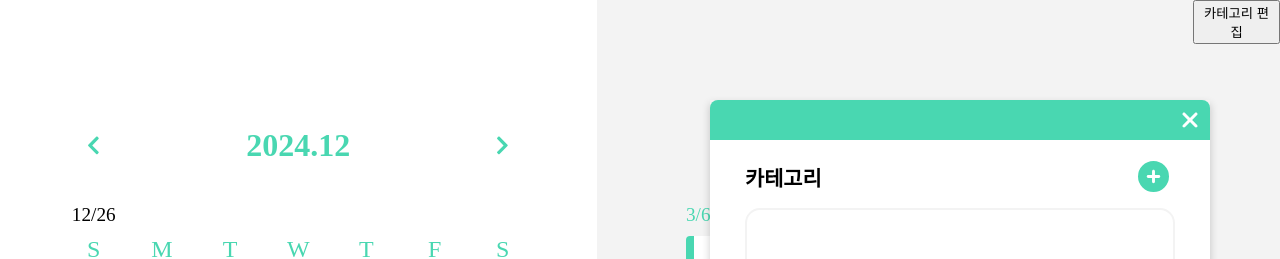
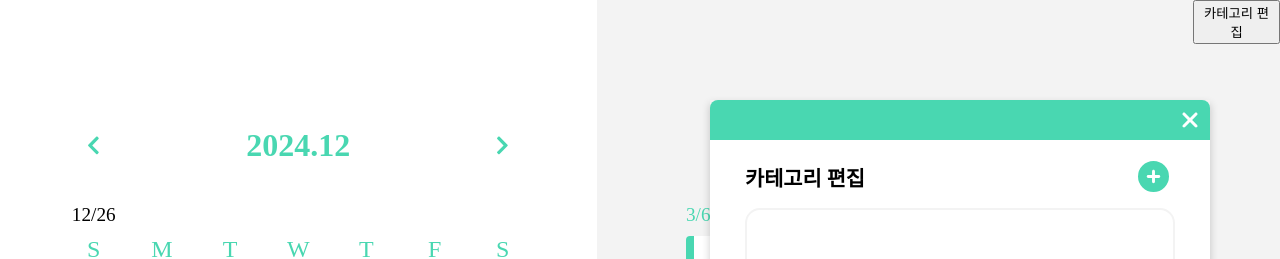
Before and after one commit to ahyeon1117/goormthon_team, a React (Create React App) app in the folder todo/: page / in a window 1280 px wide. Both pictures are taken after a click on the button "카테고리 편집". Shown: the top 259 px of the page. Built offline with nearby package versions, Linux system fonts and the light colour scheme.

Commit message:
[refactor] 카테고리 모달 열림, 닫힘 함수 변경
카테고리 모달 상태 변경 방법에서 열림, 닫힘 두 함수로 변경

```diff
--- a/todo/src/components/CategoryViewModal.js
+++ b/todo/src/components/CategoryViewModal.js
@@ -4,7 +4,7 @@ import "../assets/css/category-modal.css";
 const CLOSE_SVG_PATH = "M342.6 150.6c12.5-12.5 12.5-32.8 0-45.3s-32.8-12.5-45.3 0L192 210.7 86.6 105.4c-12.5-12.5-32.8-12.5-45.3 0s-12.5 32.8 0 45.3L146.7 256 41.4 361.4c-12.5 12.5-12.5 32.8 0 45.3s32.8 12.5 45.3 0L192 301.3 297.4 406.6c12.5 12.5 32.8 12.5 45.3 0s12.5-32.8 0-45.3L237.3 256 342.6 150.6z";
 const ADD_SVG_PATH = "M256 512A256 256 0 1 0 256 0a256 256 0 1 0 0 512zM232 344l0-64-64 0c-13.3 0-24-10.7-24-24s10.7-24 24-24l64 0 0-64c0-13.3 10.7-24 24-24s24 10.7 24 24l0 64 64 0c13.3 0 24 10.7 24 24s-10.7 24-24 24l-64 0 0 64c0 13.3-10.7 24-24 24s-24-10.7-24-24z";
 
-function CategoryViewModal({ categories, changeCategoryModal }) {
+function CategoryViewModal({ categories, openCategoryModal, closeCategoryModals }) {
 
   return (
     <section className="category-modal category-view-modal">
@@ -12,21 +12,20 @@ function CategoryViewModal({ categories, changeCategoryModal }) {
       <header className="modal-header view-modal-header">
         <button
           className="btn-close-modal"
-          onClick={() => changeCategoryModal({ isViewOpen: false })}
+          onClick={closeCategoryModals}
         >
           <svg xmlns="http://www.w3.org/2000/svg" viewBox="0 0 384 512">
             <path fill="#ffffff" d={CLOSE_SVG_PATH} />
           </svg>
         </button>
       </header>
-
       {/* 모달 바디 */}
       <div className="modal-body">
         <section className="modal-body__title-section">
-          <div className="modal-title">카테고리</div>
+          <div className="modal-title">카테고리 편집</div>
           <button
             className="btn-add-category"
-            onClick={() => changeCategoryModal({ isViewOpen: false, isAddOpen: true })}
+            onClick={() => openCategoryModal('isAddOpen')}
           >
             <svg xmlns="http://www.w3.org/2000/svg" viewBox="0 0 512 512">
               <path fill="#49D7B1" d={ADD_SVG_PATH} />
@@ -39,7 +38,7 @@ function CategoryViewModal({ categories, changeCategoryModal }) {
               key={category.id}
               className="view-modal-category-item"
               style={{ color: category.color }}
-              onClick={() => changeCategoryModal({ isViewOpen: false, isEditOpen: true })}
+              onClick={() => openCategoryModal('isEditOpen')}
             >
               <div
                 className="category-color"
--- a/todo/src/views/DashboardPage.js
+++ b/todo/src/views/DashboardPage.js
@@ -1,7 +1,7 @@
 import Calendar from "../components/Calendar";
 import Tasks from "../components/Tasks";
 import CategoryViewModal from "../components/CategoryViewModal";
-import CategoryAddModal from "../components/CategoryAddModal";
+import CategoryEditModal from "../components/CategoryEditModal";
 import { useState } from "react";
 
 // 카테고리 초기 데이터 설정
@@ -11,22 +11,32 @@ const initialCategories = localStorage.getItem("categories")
 
 function DashboardPage() {
   const [selectedDate, setSelectedDate] = useState(new Date());
+
   const [categories, setCategories] = useState(initialCategories); // 카테고리 상태
-
-  // 카테고리 모달 상태
-  const [categoryModals, setCategoryModals] = useState({
+  const [categoryModals, setCategoryModals] = useState({ // 카테고리 모달 상태
     isViewOpen: false, // 카테고리 조회 모달
     isAddOpen: false, // 카테고리 추가 모달
-    isEditOpen: false, // 카테고리 편집 모달
+    isEditOpen: false,
   });
 
-  // 카테고리 모달 상태 변경 (버튼 클릭 시 열고 닫힘)
-  const changeCategoryModal = (categoryModalState) => {
-    setCategoryModals((prev) => ({
-      ...prev,
-      ...categoryModalState, // 전달된 변경 사항 덮어쓰기
-    }));
-  };
+  // 특정 카테고리 모달 열기
+  const openCategoryModal = (modalType) => {
+    setCategoryModals(prev => ({
+      isViewOpen: false,
+      isAddOpen: false,
+      isEditOpen: false,
+      [modalType]: true
+    }))
+  }
+
+  // 모든 카테고리 모달 닫기
+  const closeCategoryModals = () => {
+    setCategoryModals({
+      isViewOpen: false,
+      isAddOpen: false,
+      isEditOpen: false
+    })
+  }
 
   return (
     <div className="dashboard">
@@ -42,23 +52,27 @@ function DashboardPage() {
 
       {/* [임시 버튼] - 태스크 모달에서 카테고리 모달로 이어지도록 */}
       <div>
-        <button onClick={() => changeCategoryModal({ isViewOpen: true })}>카테고리 편집</button>
+        <button onClick={() => openCategoryModal('isViewOpen')}>카테고리 편집</button>
       </div>
 
       {/* 카테고리 조회 모달 */}
       {categoryModals.isViewOpen && (
         <CategoryViewModal
           categories={categories}
-          changeCategoryModal={changeCategoryModal}
+          openCategoryModal={openCategoryModal}
+          closeCategoryModals={closeCategoryModals}
         />
       )}
 
-      {/* 카테고리 추가 모달 */}
-      {categoryModals.isAddOpen && (
-        <CategoryAddModal
+      {/* 카테고리 편집 모달 (추가, 수정 기능) */}
+      {(categoryModals.isAddOpen || categoryModals.isEditOpen) && (
+        <CategoryEditModal
+          isAddOpen={categoryModals.isAddOpen}
+          isEditOpen={categoryModals.isEditOpen}
           categories={categories}
           setCategories={setCategories}
-          changeCategoryModal={changeCategoryModal}
+          openCategoryModal={openCategoryModal}
+          closeCategoryModals={closeCategoryModals}
         />
       )}
     </div>
```
